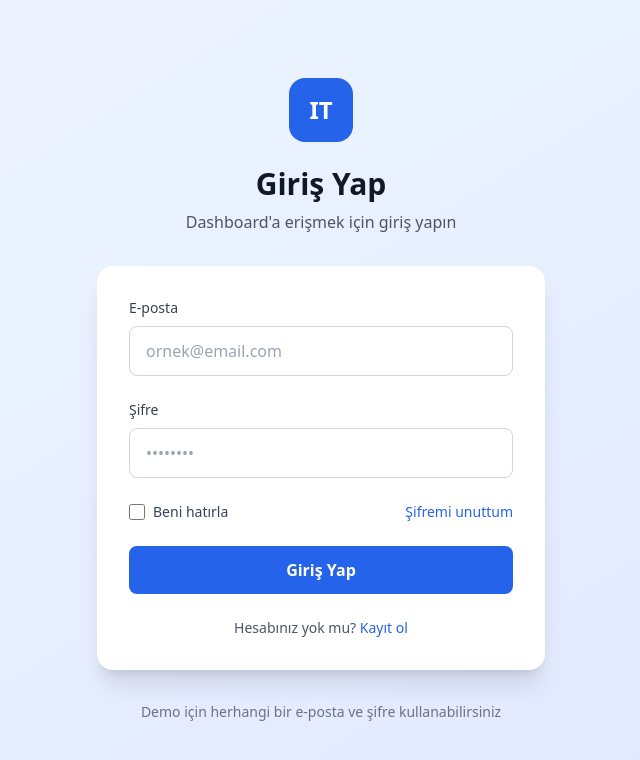
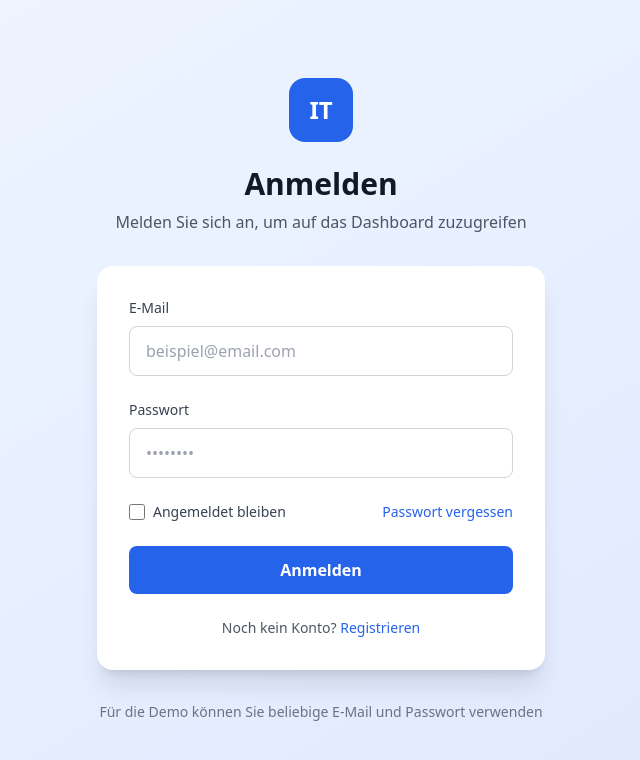
Before and after one commit to cetinmustafa83/statistik, a Next.js app: page / in a window 1280 px wide. Shown: the top 760 px of the page, without its empty margins (319-959 px from the left). Built offline with nearby package versions, Linux system fonts and the light colour scheme.

Commit message:
admin, admin yap girisi

```diff
--- a/app/page.tsx
+++ b/app/page.tsx
@@ -43,10 +43,10 @@ export default function LoginPage() {
                         </div>
                     </div>
                     <h2 className="text-3xl font-bold text-gray-900 mb-2" data-oid="1-8wh3q">
-                        Giriş Yap
+                        Anmelden
                     </h2>
                     <p className="text-gray-600" data-oid="gs5288b">
-                        Dashboard'a erişmek için giriş yapın
+                        Melden Sie sich an, um auf das Dashboard zuzugreifen
                     </p>
                 </div>
 
@@ -58,7 +58,7 @@ export default function LoginPage() {
                                 className="block text-sm font-medium text-gray-700 mb-2"
                                 data-oid="f16xba9"
                             >
-                                E-posta
+                                E-Mail
                             </label>
                             <input
                                 id="email"
@@ -67,7 +67,7 @@ export default function LoginPage() {
                                 value={email}
                                 onChange={(e) => setEmail(e.target.value)}
                                 className="w-full px-4 py-3 border border-gray-300 rounded-lg focus:ring-2 focus:ring-blue-500 focus:border-transparent transition-colors"
-                                placeholder="ornek@email.com"
+                                placeholder="beispiel@email.com"
                                 data-oid="k0lt-8:"
                             />
                         </div>
@@ -78,7 +78,7 @@ export default function LoginPage() {
                                 className="block text-sm font-medium text-gray-700 mb-2"
                                 data-oid="a9rnoic"
                             >
-                                Şifre
+                                Passwort
                             </label>
                             <input
                                 id="password"
@@ -106,7 +106,7 @@ export default function LoginPage() {
                                     className="ml-2 block text-sm text-gray-700"
                                     data-oid="xdoddav"
                                 >
-                                    Beni hatırla
+                                    Angemeldet bleiben
                                 </label>
                             </div>
                             <a
@@ -114,7 +114,7 @@ export default function LoginPage() {
                                 className="text-sm text-blue-600 hover:text-blue-500"
                                 data-oid="jgk1d4."
                             >
-                                Şifremi unuttum
+                                Passwort vergessen
                             </a>
                         </div>
 
@@ -133,23 +133,23 @@ export default function LoginPage() {
                                         className="animate-spin rounded-full h-5 w-5 border-b-2 border-white mr-2"
                                         data-oid="uzxlkia"
                                     ></div>
-                                    Giriş yapılıyor...
+                                    Anmeldung läuft...
                                 </div>
                             ) : (
-                                'Giriş Yap'
+                                'Anmelden'
                             )}
                         </button>
                     </form>
 
                     <div className="mt-6 text-center" data-oid="oz:an7t">
                         <p className="text-sm text-gray-600" data-oid="2:foj3j">
-                            Hesabınız yok mu?{' '}
+                            Noch kein Konto?{' '}
                             <a
                                 href="#"
                                 className="text-blue-600 hover:text-blue-500 font-medium"
                                 data-oid="vi93dkn"
                             >
-                                Kayıt ol
+                                Registrieren
                             </a>
                         </p>
                     </div>
@@ -157,7 +157,7 @@ export default function LoginPage() {
 
                 <div className="text-center text-sm text-gray-500" data-oid="m9kl_rl">
                     <p data-oid="qvcd9oc">
-                        Demo için herhangi bir e-posta ve şifre kullanabilirsiniz
+                        Für die Demo können Sie beliebige E-Mail und Passwort verwenden
                     </p>
                 </div>
             </div>
```
